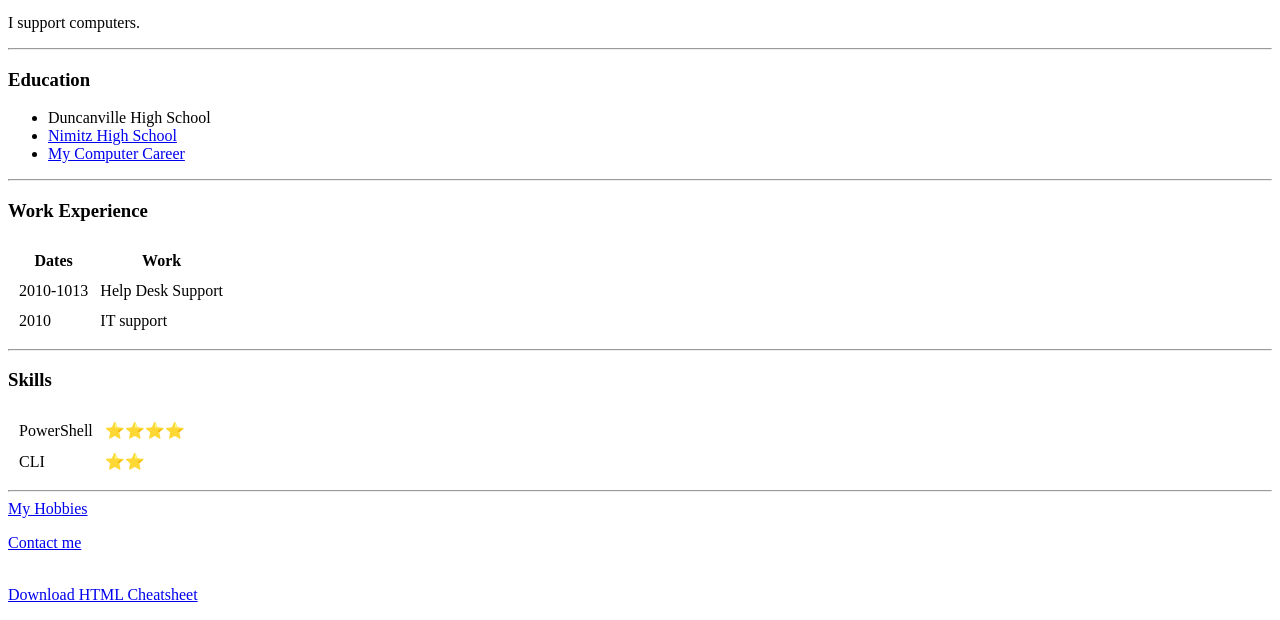
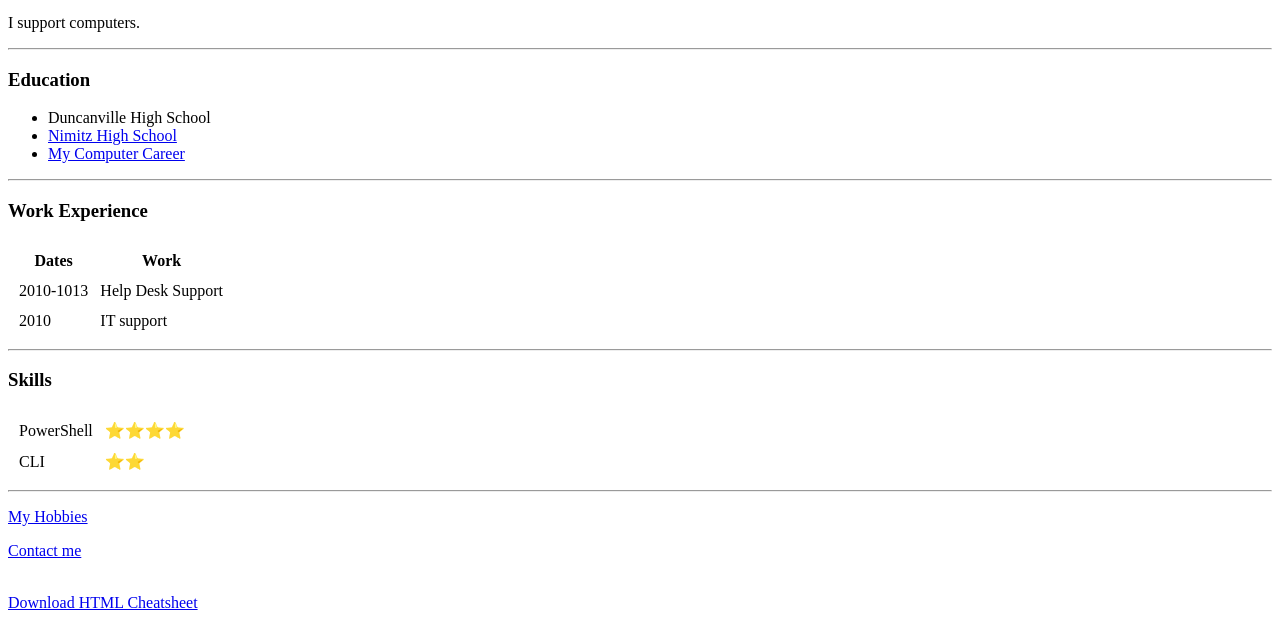
Before and after one commit to Shane091490/Web-Dev, a plain HTML site: page index.html in a window 1280 px wide. Shown: the part 272-892 px from the top of the page. Drawn offline with Linux system fonts and the light colour scheme.

Commit message:
Added paragraph to Hobbies

```diff
--- a/index.html
+++ b/index.html
@@ -51,7 +51,7 @@
     </tr>
   </table>
   <hr>
-  <a href="Hobbies.html">My Hobbies</a>
+  <p><a href="hobbies.html">My Hobbies</a></p>
   <p><a href="Contact me.html">Contact me</a></p>
   <br>
   <a href="htmlcheatsheet.pdf" download>Download HTML Cheatsheet</a>
```
